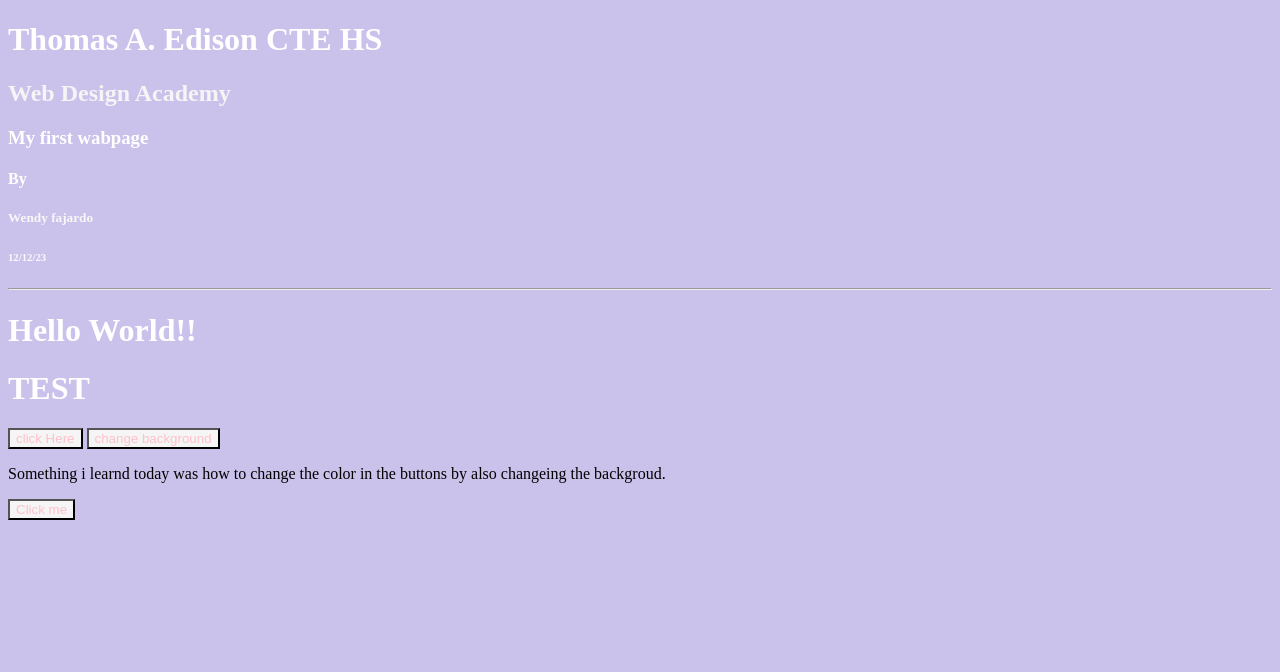
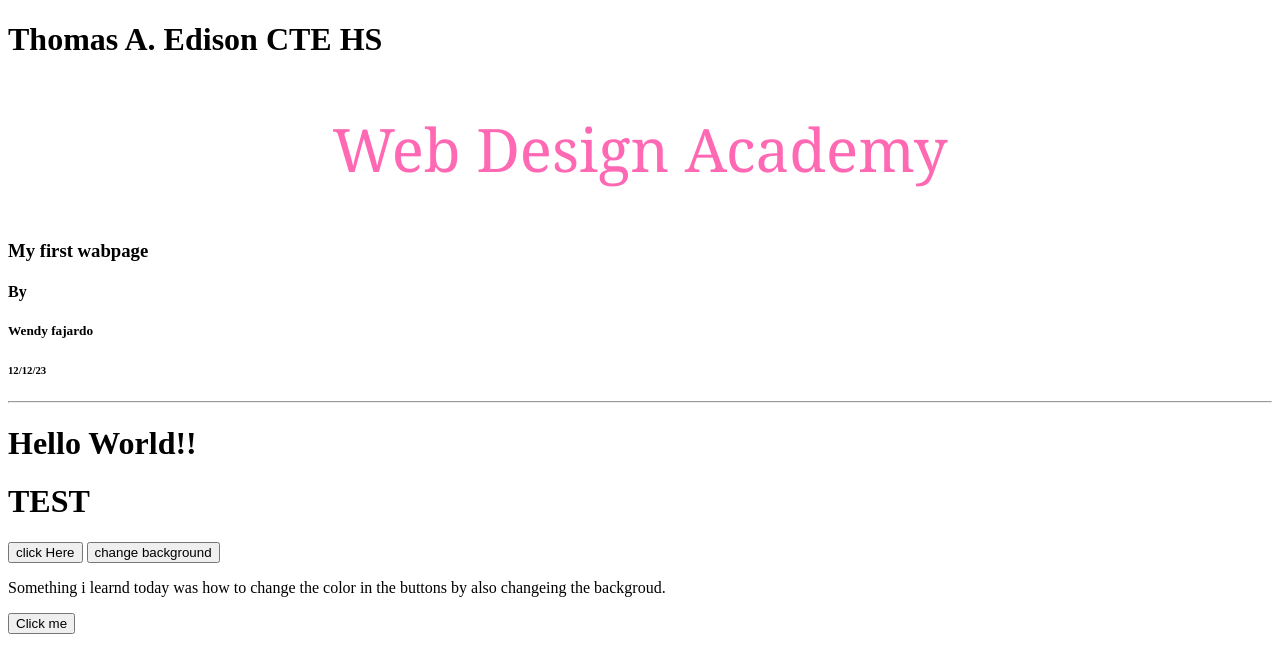
Before and after one commit to wendyf30/Intro2javascript, a plain HTML site: page index.html in a window 1280 px wide. Drawn offline with Linux system fonts and the light colour scheme.

Commit message:
Update style.css

```diff
--- a/style.css
+++ b/style.css
@@ -2,29 +2,28 @@ html {
   height: 100%;
   width: 100%;
 }
-  body {
-    background-color:#cbc2eb;}
-button{
-  font-family: cursive
-  font-size: 20px;
-  color: pink;
-  background-color: #f5f5f5;
-
+#heading{
+  font-size: 5.5em;
+  color: #ffffff;
+  font-family: Georgia;
+  font-weight:400;
+  font-style:normal;
+  text-align:center;
+  padding:4px;
+  text-shadow: 1px 1px 2px #FF69B4, 0 0 25px #F33A6A, 0 0 5px #E0115F;
 }
-
-h1{
-  color: #ffffff
+.Send Flowers-regular {
+  font-family: "Georgia", system-ui;
+  font-weight: 400;
+  font-style: normal;
+  color: #ffffff;
 }
 h2{
-  color: #f6f4f5;
+  font-family: "Georgia", system-ui;
+  font-weight: 400;
+  font-style: normal;
+  text-align:center;
+  font-size: 60px;
+  color: #FF69B4;
+  text-shadow:1px 1px 2px #ffffff;
 }
-h3{
-  color: #ffffff;
-}
-h4{ color: #ffffff;
-  }
-h5{ color: #f8f7f8;
-  }
-h6{
-  color: #fbf9fb;
-}
```
